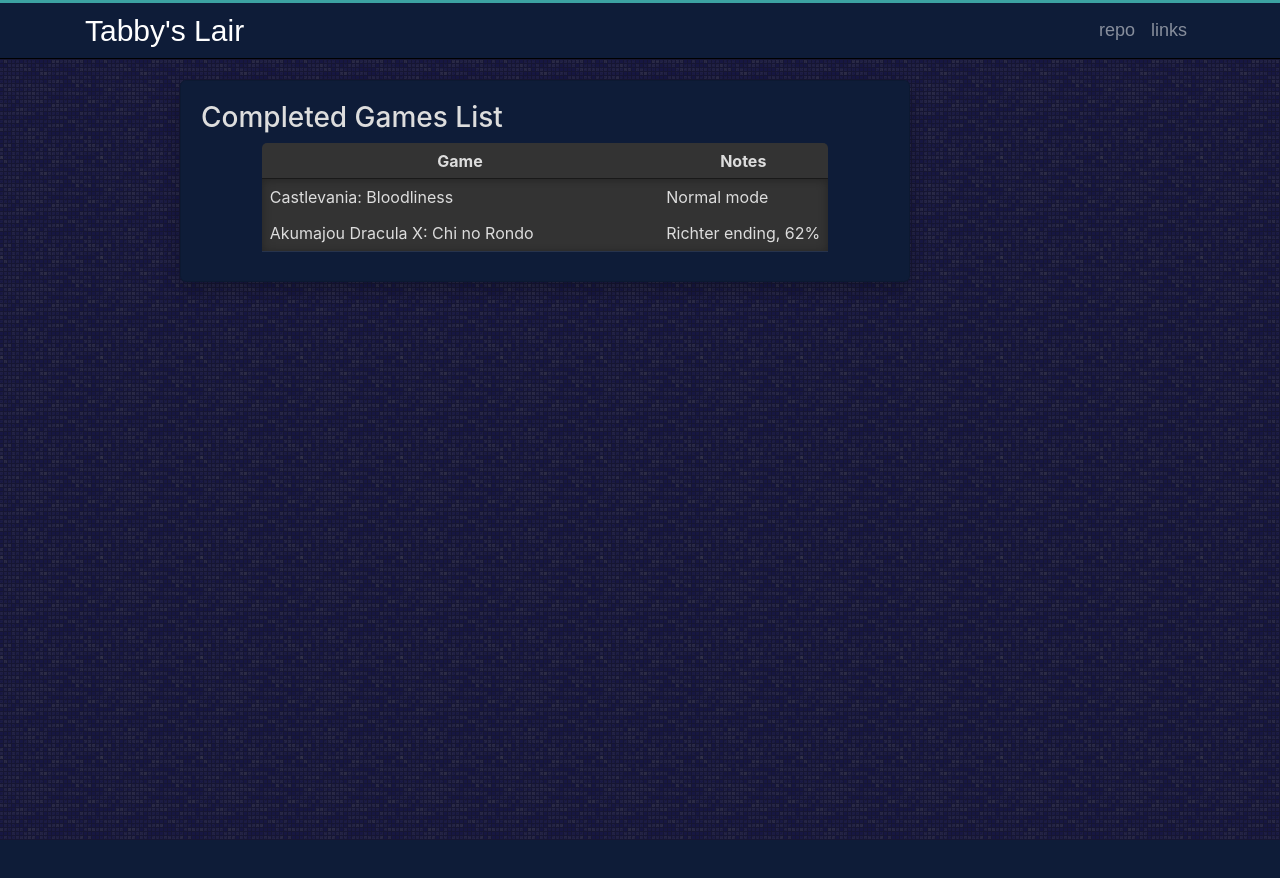
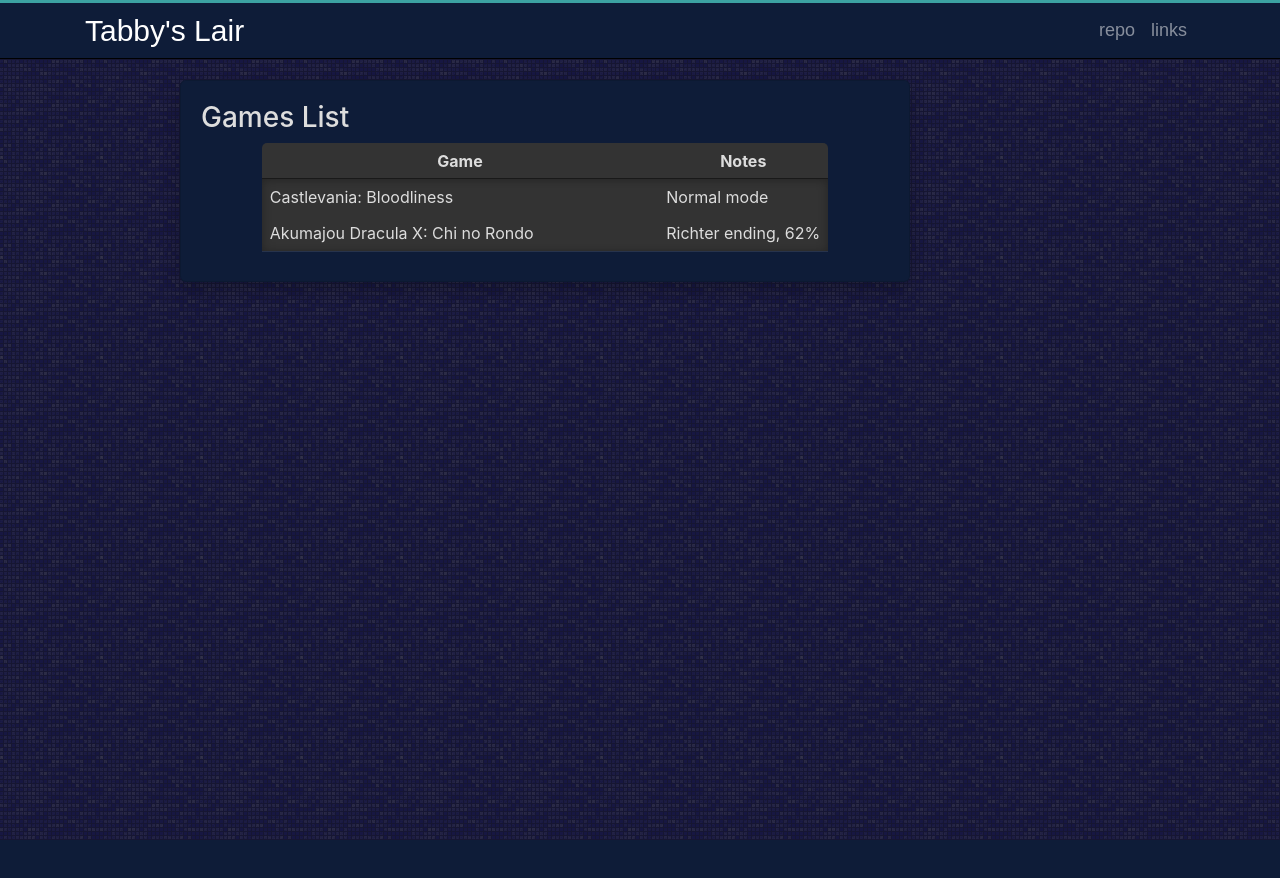
Before and after one commit to dengler9/dengler9.github.io, a Jekyll site: the page built from games.html, in a window 1280 px wide. Shown: the top 878 px of the page. Built offline with Jekyll 4.4.1, drawn with Linux system fonts in a browser that asks for light colours.

Commit message:
Update games.html

```diff
--- a/games.html
+++ b/games.html
@@ -6,7 +6,7 @@
 <!DOCTYPE html>
 <html>
 <body>
-    <h1>Completed Games List</h1>
+    <h1>Games List</h1>
 <table>
     <colgroup>
         <col width="70%" />
```
